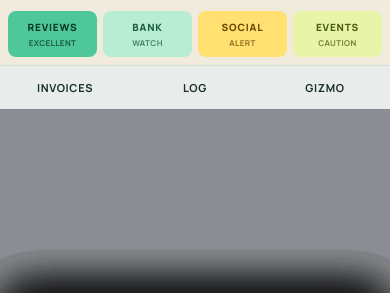
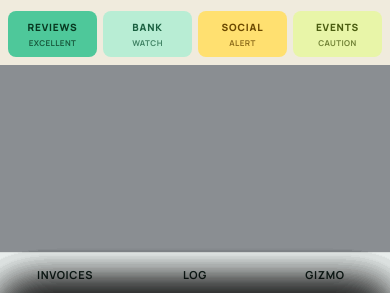
Before and after one commit to sklores/And-Done-Mobile-4-14-26, a React (Vite) app: page / in a window 390 px wide. Shown: the part 548-841 px from the top of the page. Built offline with nearby package versions, Linux system fonts and the light colour scheme; no server answers; a web font is replaced by a local one.

Commit message:
Fix grey band: pin BottomTabs to bottom on mobile
BottomTabs is now position:fixed on mobile — always glued to the
bottom edge regardless of content height or phone model. Inner
wrapper gets paddingBottom:50px so nothing hides behind the bar.
Eliminates the grey-band / scroll tension permanently.

```diff
--- a/src/App.tsx
+++ b/src/App.tsx
@@ -112,6 +112,7 @@ export default function App() {
           flexDirection: "column",
           overflowY: "auto",
           overscrollBehavior: "none",
+          paddingBottom: 50,
         } : {
           width: 375,
           maxWidth: "100%",
@@ -186,7 +187,7 @@ export default function App() {
           onClick={() => setDrillKey("net" as KpiKey)}
         />
         <MarqueeFeed onLongPress={setOpenFeed} />
-        <BottomTabs onOpen={setOpenTab} />
+        <BottomTabs onOpen={setOpenTab} fixed={isMobile} />
       </div>
 
       {/* ── KPI drill-down modals ───────────────────── */}
--- a/src/components/BottomTabs.tsx
+++ b/src/components/BottomTabs.tsx
@@ -4,6 +4,7 @@ export type TabKey = "invoices" | "log" | "gizmo";
 
 type Props = {
   onOpen: (k: TabKey) => void;
+  fixed?: boolean;
 };
 
 const TABS: { key: TabKey; label: string }[] = [
@@ -12,9 +13,18 @@ const TABS: { key: TabKey; label: string }[] = [
   { key: "gizmo",    label: "Gizmo"    },
 ];
 
-export function BottomTabs({ onOpen }: Props) {
+export function BottomTabs({ onOpen, fixed }: Props) {
   return (
-    <div style={{ background: coastal.tabs.bg }}>
+    <div style={{
+      background: coastal.tabs.bg,
+      ...(fixed ? {
+        position: "fixed",
+        bottom: 0,
+        left: 0,
+        right: 0,
+        zIndex: 50,
+      } : {}),
+    }}>
       <div
         style={{
           display: "flex",
```
